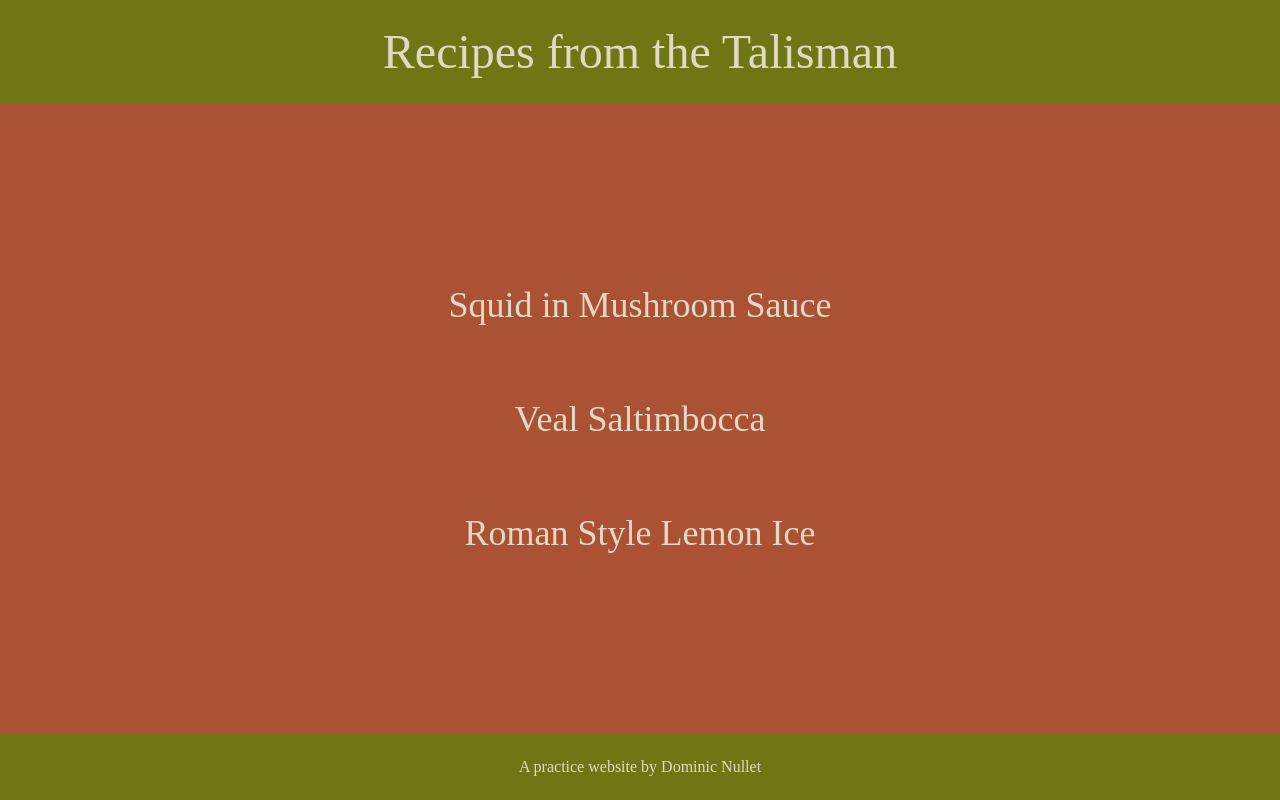
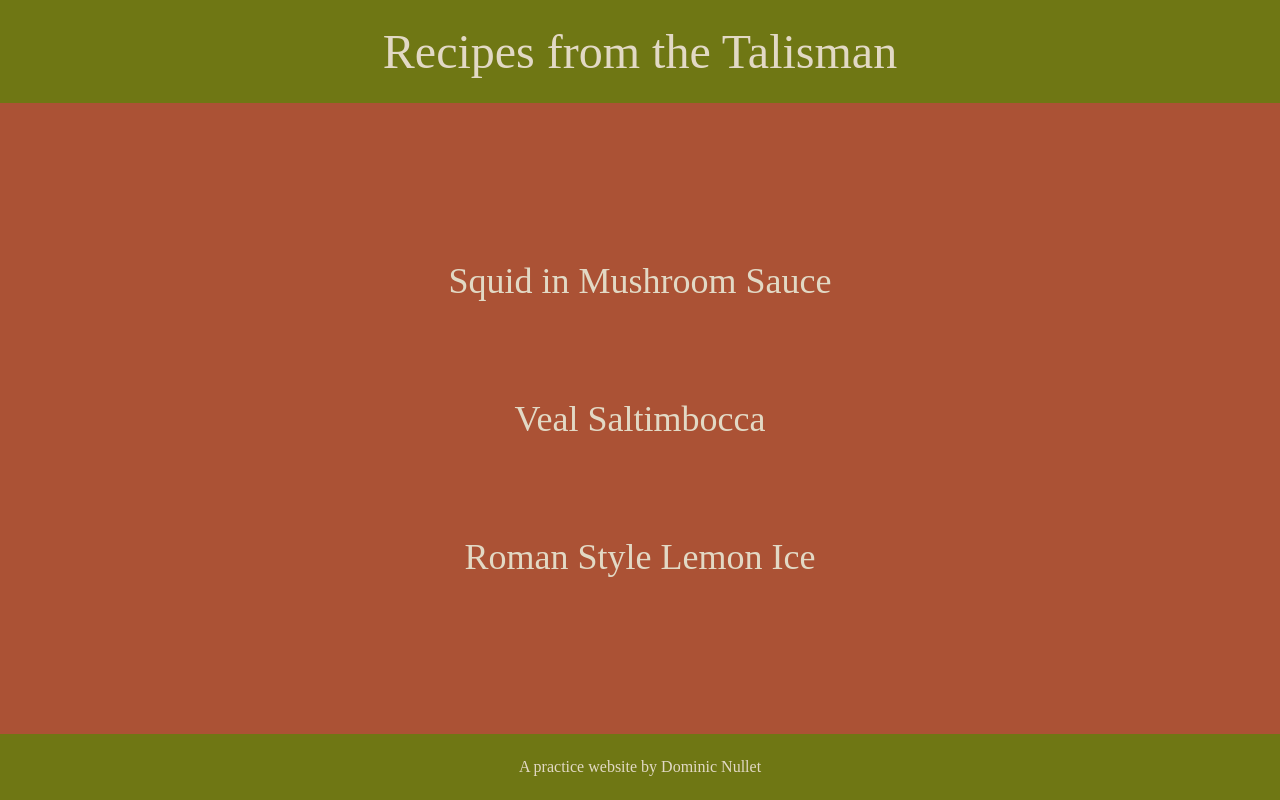
Before and after one commit to Dnullet/odin-recipes, a plain HTML site: page index.html in a window 1280 px wide. Drawn offline with Linux system fonts and the light colour scheme; a web font is replaced by a local one.

Commit message:
fixed css issue

```diff
--- a/style.css
+++ b/style.css
@@ -37,7 +37,7 @@ a {
 }
 
 .link {
-    margin: 12px;
+    margin: 24px;
 }
 
 .footer{
```
